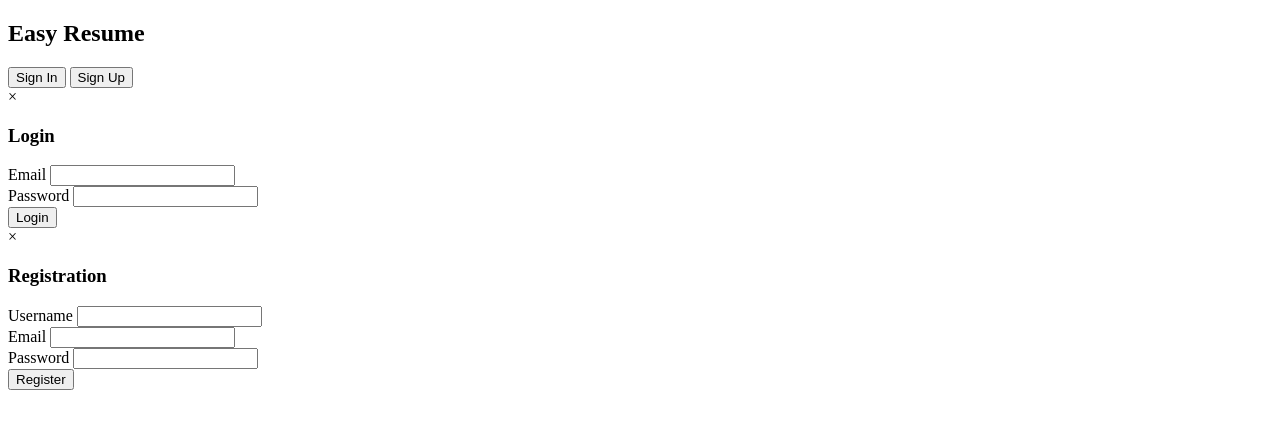
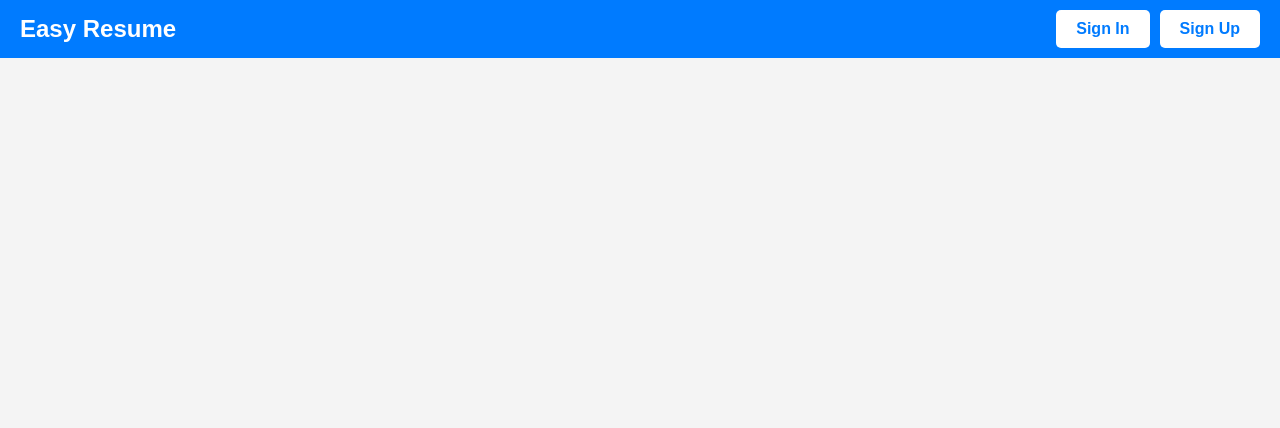
Before and after one commit to prathamesh4141/Resume_Builder, a plain HTML site: page index.html in a window 1280 px wide. Drawn offline with Linux system fonts and the light colour scheme; the site is published under a folder, as on GitHub Pages, so addresses that start at the root find nothing; no server answers.

Commit message:
Update index.html

```diff
--- a/index.html
+++ b/index.html
@@ -3,8 +3,8 @@
 <head>
     <meta charset="UTF-8">
     <meta name="viewport" content="width=device-width, initial-scale=1.0">
-    <script type="module" src="/js/index.js"></script>
-    <link rel="stylesheet" href="/css/index.css">
+    <script type="module" src="js/index.js"></script>
+    <link rel="stylesheet" href="css/index.css">
     <title>Easy Resume</title>
 </head>
 <body>
```
